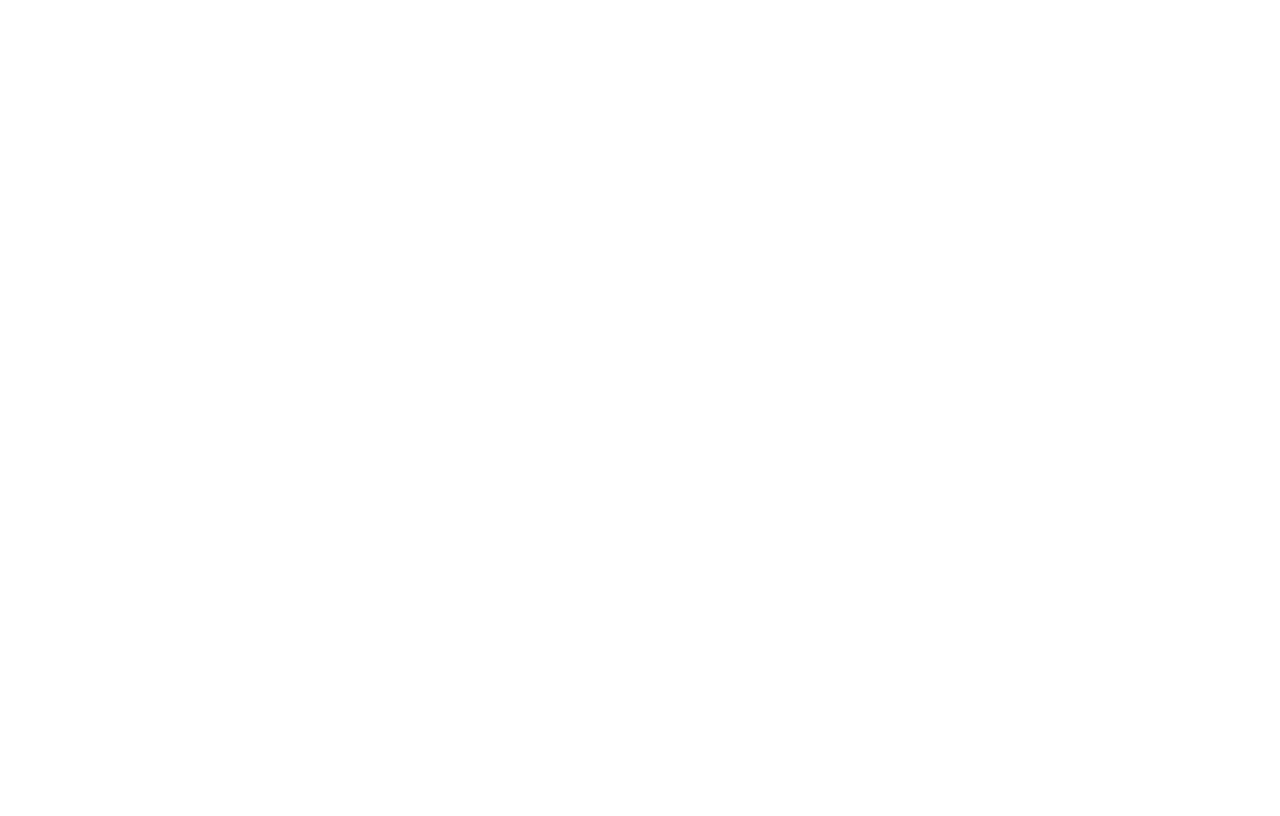
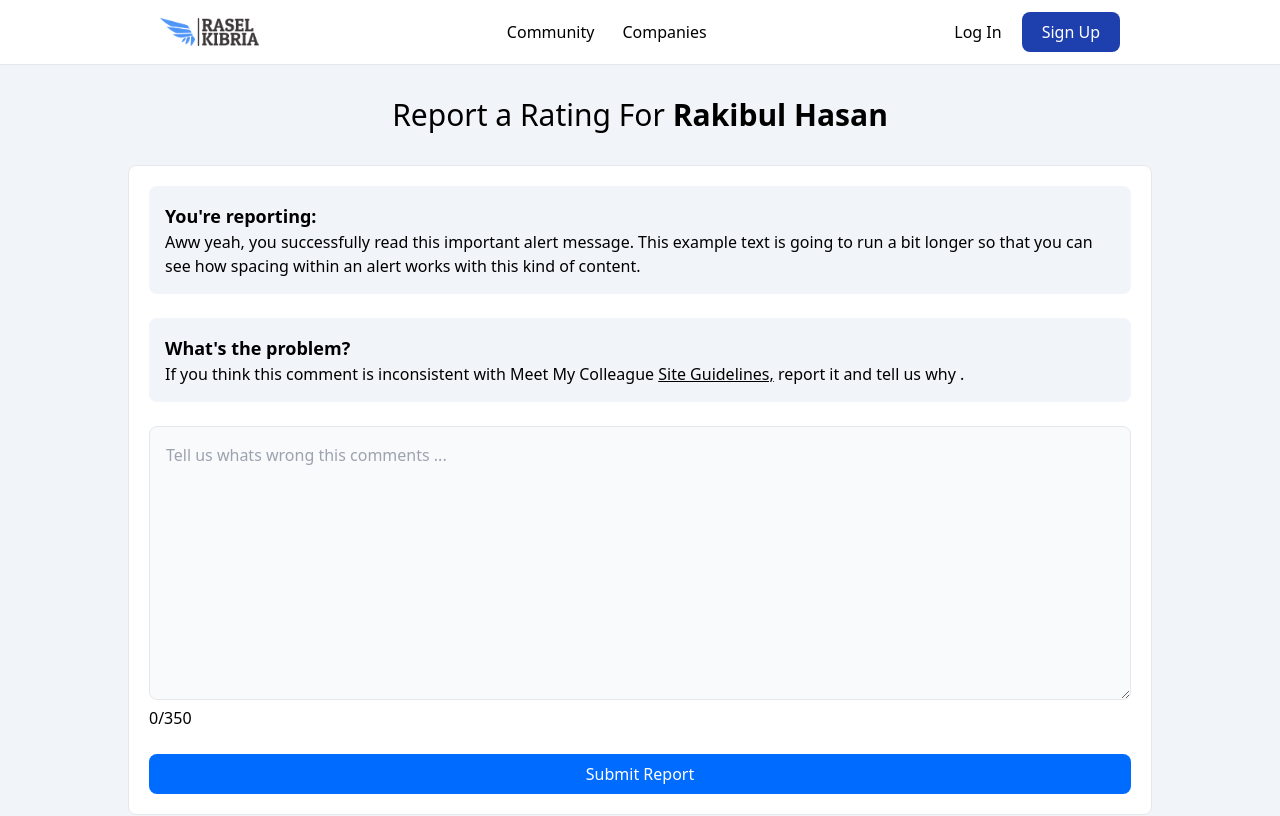
Before and after one commit to raselMiahDev/colluage-rate-client, a React (Vite) app: page /report in a window 1280 px wide. Before the commit this address had no page. Shown: the top 816 px of the page. Built offline with nearby package versions, Linux system fonts and the light colour scheme.

Commit message:
report page design complete

```diff
--- a/src/view/page/home/start-your-search.tsx
+++ b/src/view/page/home/start-your-search.tsx
@@ -1,7 +1,7 @@
 import { Link } from "react-router-dom";
 export default function StartYourSearch() {
   return (
-    <div className="bg-gray-100 py-8">
+    <div className="bg-gray-200 py-8">
       <div className="text-center mb-8">
         <h2 className="text-lg font-bold">Start Your Search</h2>
         <p className="text-sm text-gray-500 mb-6">
--- /dev/null
+++ b/src/view/page/report/components/report-form.tsx
@@ -0,0 +1,43 @@
+const ReportForm = () => {
+  return (
+    <div className="bg-white p-5 max-w-5xl mx-auto space-y-6 rounded-lg border">
+      <div className="bg-slate-100 p-4 rounded-lg">
+        <h1 className="text-lg font-semibold">You're reporting:</h1>
+        <p>
+          Aww yeah, you successfully read this important alert message. This
+          example text is going to run a bit longer so that you can see how
+          spacing within an alert works with this kind of content.
+        </p>
+      </div>
+      <div className="bg-slate-100 p-4 rounded-lg">
+        <h1 className="text-lg font-semibold">What's the problem?</h1>
+        <p>
+          If you think this comment is inconsistent with Meet My Colleague{" "}
+          <a href="" className="underline">
+            {" "}
+            Site Guidelines,
+          </a>{" "}
+          report it and tell us why .
+        </p>
+      </div>
+      <div className=" rounded-lg">
+        <textarea
+          name="report"
+          id="report"
+          cols={30}
+          rows={10}
+          placeholder="Tell us whats wrong this comments ..."
+          className="border bg-slate-50 w-full rounded-lg p-4"
+        />
+        <span>0/350</span>
+      </div>
+      <div className="">
+        <button className="w-full bg-[#006BFF] text-white p-2 rounded-lg hover:bg-blue-500">
+          Submit Report
+        </button>
+      </div>
+    </div>
+  );
+};
+
+export default ReportForm;
--- /dev/null
+++ b/src/view/page/report/report.controller.ts
@@ -0,0 +1,4 @@
+function ReportController<T> (message:T){
+    console.log(message)
+}
+export default ReportController
--- /dev/null
+++ b/src/view/page/report/report.page.tsx
@@ -0,0 +1,21 @@
+import FullSectionWrapper from "../../components/layout/full-section-wrapper";
+import PageWrapper from "../../components/layout/page-wrapper";
+import ReportForm from "./components/report-form";
+
+const ReportPage = () => {
+  return (
+    <PageWrapper>
+      <div className="bg-slate-100">
+        <FullSectionWrapper>
+          <h1 className="text-xl md:text-3xl text-center py-8">
+            Report a Rating For <span className="font-bold">Rakibul Hasan</span>
+          </h1>
+
+          <ReportForm />
+        </FullSectionWrapper>
+      </div>
+    </PageWrapper>
+  );
+};
+
+export default ReportPage;
--- a/src/view/router/root.router.tsx
+++ b/src/view/router/root.router.tsx
@@ -8,6 +8,7 @@
 import SearchResultPage from "../page/search-result/search-result.page";
 import SingleProfilePage from "../page/single-profile/single-profile.page";
 import RatingPage from "../page/rating/rating.page";
+import ReportPage from "../page/report/report.page";
 
 export default function RootRouter() {
   return (
@@ -17,6 +18,7 @@
           <Route path={RouteUrl.HOME} element={<HomePage />} />
           <Route path={RouteUrl.SEARCH_RESULT} element={<SearchResultPage />} />
           <Route path={RouteUrl.RATING} element={<RatingPage />} />
+          <Route path={RouteUrl.REPORT} element={<ReportPage />} />
           <Route
             path={RouteUrl.SINGLE_PROFILE}
             element={<SingleProfilePage />}
--- a/src/view/router/url.ts
+++ b/src/view/router/url.ts
@@ -7,5 +7,6 @@
     SEARCH_RESULT: "/search-result",
     SINGLE_PROFILE:"/single-profile",
     RATING:"/rating",
+    REPORT:"/report",
     NOT_FOUND: "*",
 } as const
```
